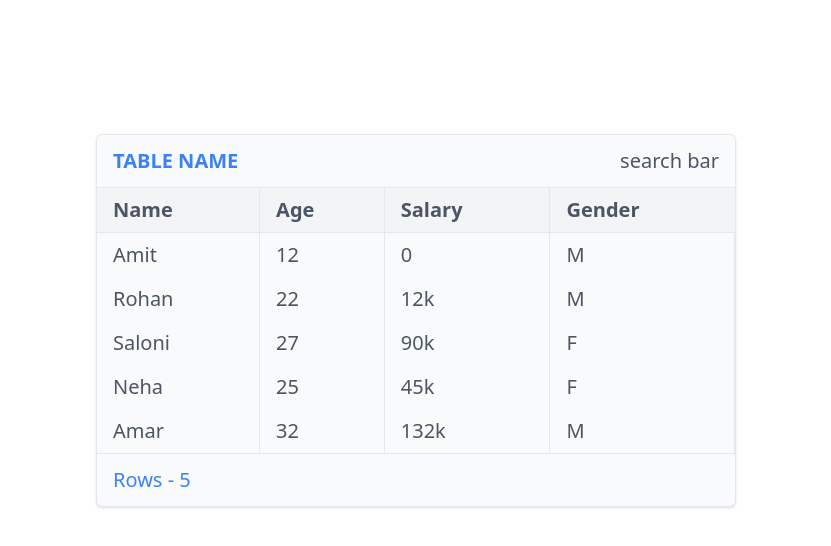
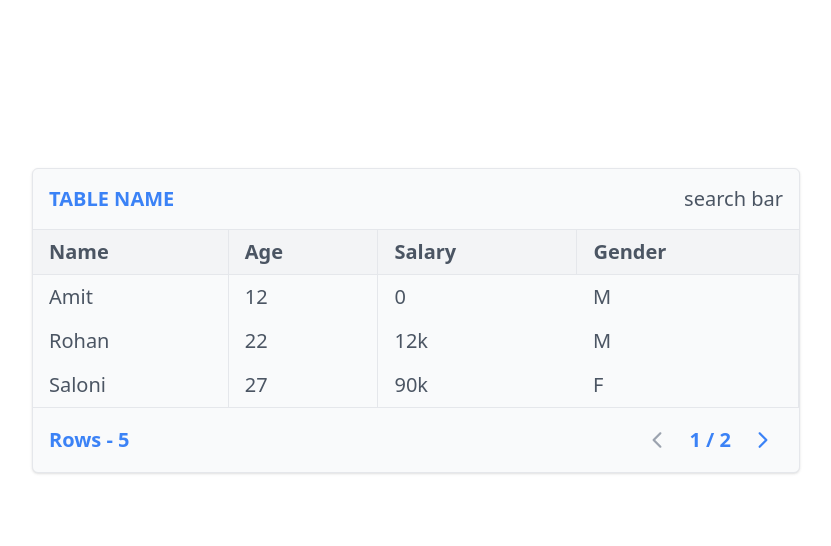
Before and after one commit to gamitej/Web-app-microservice-, a React (Vite) app in the folder client/: page /table in a window 1280 px wide. Shown: the top 546 px of the page, without its empty margins (224-1055 px from the left). Built offline with nearby package versions, Linux system fonts and the light colour scheme.

Commit message:
chore : table done

```diff
--- a/client/src/components/table/TableFooter.tsx
+++ b/client/src/components/table/TableFooter.tsx
@@ -1,10 +1,46 @@
-const TableFooter = ({ noOfRows = 0 }: { noOfRows: number }) => {
-  /**
-   * TSX
-   */
+import { IoIosArrowForward as RightArrowIcon } from "react-icons/io";
+
+interface TableFooterProps {
+  totalRows: number;
+  totalPages: number;
+  pagination: number;
+  handlePagination: (val: -1 | 1) => void;
+}
+
+const TableFooter = ({
+  totalRows = 0,
+  pagination,
+  totalPages = 0,
+  handlePagination,
+}: TableFooterProps) => {
   return (
-    <div className="flex justify-between items-center py-3 px-4 text-blue-500">
-      Rows - {noOfRows}
+    <div className="flex justify-between items-center py-3 px-4 text-blue-500 font-[550]">
+      <div>Rows - {totalRows}</div>
+      <div className="flex justify-center items-center gap-2">
+        <span
+          aria-disabled={pagination === 0}
+          onClick={() => handlePagination(-1)}
+          className={`cursor-pointer hover:bg-gray-200 rounded-full p-2 ${
+            pagination === 0 ? "text-gray-400 cursor-not-allowed" : ""
+          }`}
+        >
+          <RightArrowIcon className="-rotate-180 text-2xl mr-1" />
+        </span>
+        <span>
+          {pagination + 1} / {totalPages}
+        </span>
+        <span
+          aria-disabled={pagination === totalPages - 1}
+          onClick={() => handlePagination(1)}
+          className={`cursor-pointer hover:bg-gray-200 rounded-full p-2 ${
+            pagination === totalPages - 1
+              ? "text-gray-400 cursor-not-allowed"
+              : ""
+          }`}
+        >
+          <RightArrowIcon className="text-2xl ml-1" />
+        </span>
+      </div>
     </div>
   );
 };
--- a/client/src/components/table/TableToolbar.tsx
+++ b/client/src/components/table/TableToolbar.tsx
@@ -3,7 +3,7 @@ const TableToolbar = () => {
    * TSX
    */
   return (
-    <div className="px-4 py-3 flex justify-between items-center">
+    <div className="px-4 py-4 flex justify-between items-center">
       <div>
         <h3 className="text-blue-500 font-[550] uppercase">Table Name</h3>
       </div>
--- a/client/src/components/table/index.tsx
+++ b/client/src/components/table/index.tsx
@@ -1,3 +1,4 @@
+import { useMemo, useState } from "react";
 import TableCell from "./TableCell";
 import TableFooter from "./TableFooter";
 import TableHeader from "./TableHeader";
@@ -8,17 +9,43 @@ import { BasicTabelProps } from "./type";
 const BasicTable = <T extends string | number>({
   tableData,
 }: BasicTabelProps<T>) => {
+  const rowsPerPage = 3;
+  const totalPages = Math.ceil(tableData.rows.length / rowsPerPage);
+
+  const [pagination, setPagination] = useState<number>(0);
+
+  const filteredRows = useMemo(() => {
+    const { rows } = tableData;
+    const totalItems = pagination * rowsPerPage;
+    return rows.slice(totalItems, totalItems + rowsPerPage);
+  }, [pagination, tableData]);
+
+  const handlePagination = (inc: number) => {
+    setPagination((prev) => {
+      if (inc > 0) {
+        return prev < totalPages - 1 ? prev + 1 : prev;
+      } else {
+        return prev > 0 ? prev - 1 : prev;
+      }
+    });
+  };
+
   /**
    * TSX
    */
   return (
-    <div className="w-[40rem] bg-gray-50 rounded-md shadow border text-xl text-gray-600">
+    <div className="w-[90vw] md:w-[50vw] lg:w-[60vw] bg-gray-50 rounded-md shadow border text-xl text-gray-600">
       <TableToolbar />
       <table className="w-full border-y">
         <TableHeader cols={tableData?.cols || []} />
-        <TableCell rows={tableData?.rows || []} />
+        <TableCell rows={filteredRows || []} />
       </table>
-      <TableFooter noOfRows={tableData?.rows?.length || 0} />
+      <TableFooter
+        totalPages={totalPages}
+        pagination={pagination}
+        handlePagination={handlePagination}
+        totalRows={tableData?.rows?.length || 0}
+      />
     </div>
   );
 };
```
